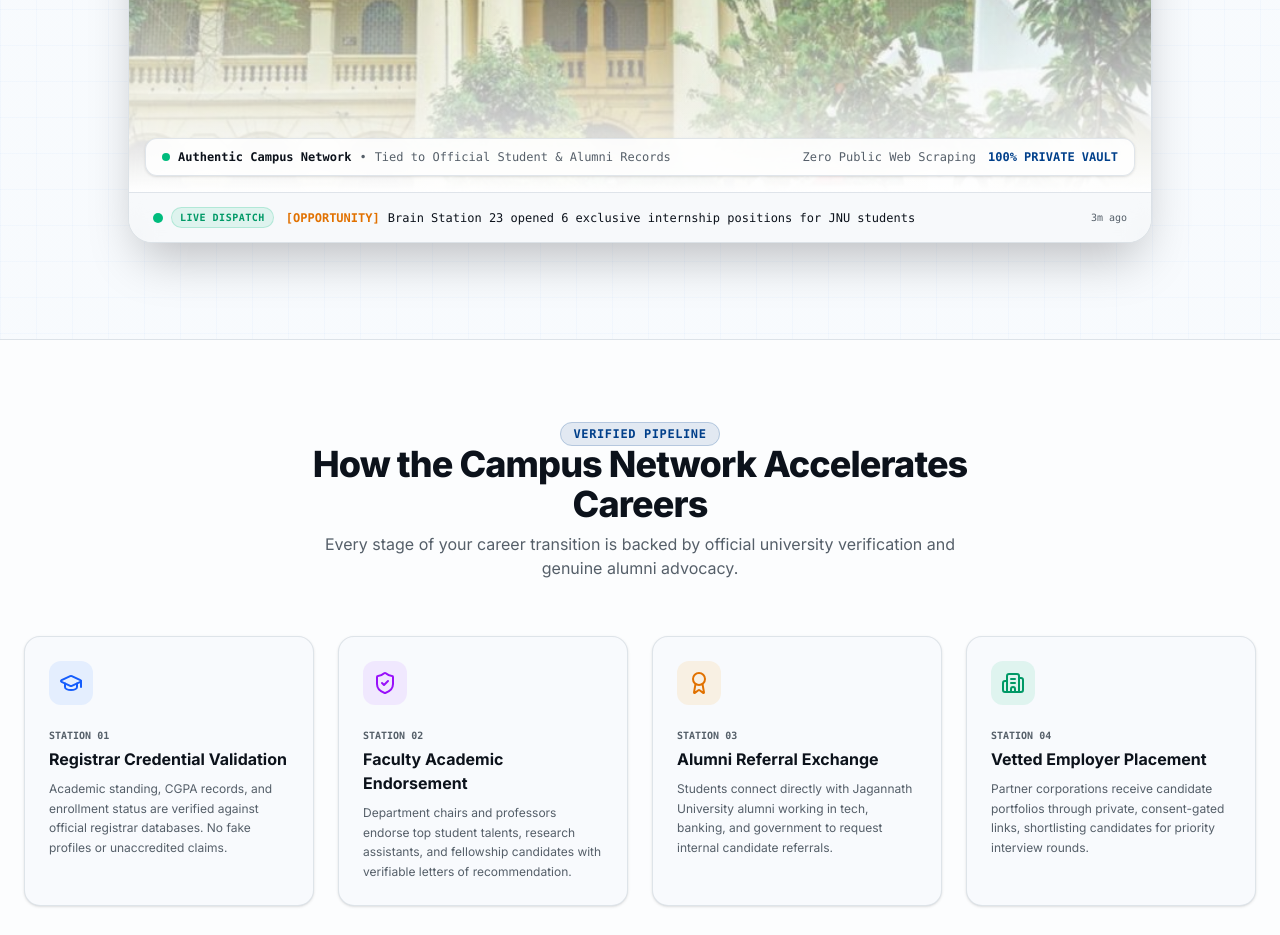
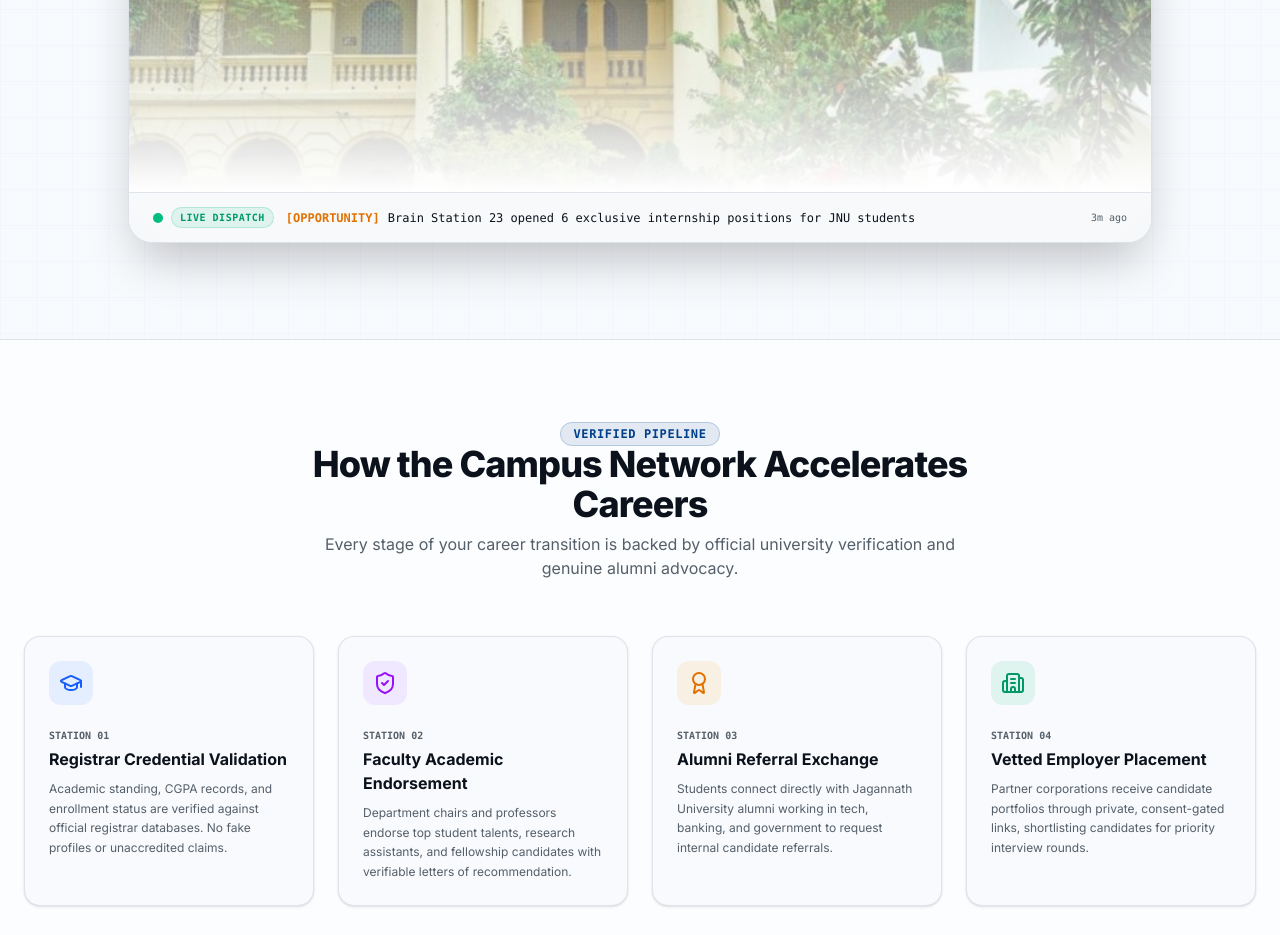
Before and after one commit to sooooojib/CAMPUS_JOB_HUNTING, a Next.js app: page / in a window 1280 px wide. Shown: the part 1100-2035 px from the top of the page. Built offline with nearby package versions, Linux system fonts and the light colour scheme.

Commit message:
fix(landing): remove bottom banner overlay from heritage campus panorama

```diff
--- a/components/landing/heritage-campus-panorama.tsx
+++ b/components/landing/heritage-campus-panorama.tsx
@@ -214,19 +214,7 @@ export function HeritageCampusPanorama() {
           </div>
         </div>
 
-        {/* Bottom Banner Inside Panorama */}
-        <div className="absolute bottom-4 left-4 right-4 z-20 hidden sm:flex items-center justify-between text-xs font-mono text-muted-foreground bg-card/85 dark:bg-card/90 backdrop-blur-md px-4 py-2.5 rounded-xl border border-border/80 shadow-sm">
-          <div className="flex items-center gap-2">
-            <span className="size-2 rounded-full bg-emerald-500 animate-pulse" />
-            <span className="font-bold text-foreground">Authentic Campus Network</span>
-            <span>•</span>
-            <span>Tied to Official Student & Alumni Records</span>
-          </div>
-          <div className="flex items-center gap-3">
-            <span>Zero Public Web Scraping</span>
-            <span className="text-primary font-bold">100% PRIVATE VAULT</span>
-          </div>
-        </div>
+
       </div>
 
       {/* Auto-Updating Live Monospace Campus Ticker */}
```
